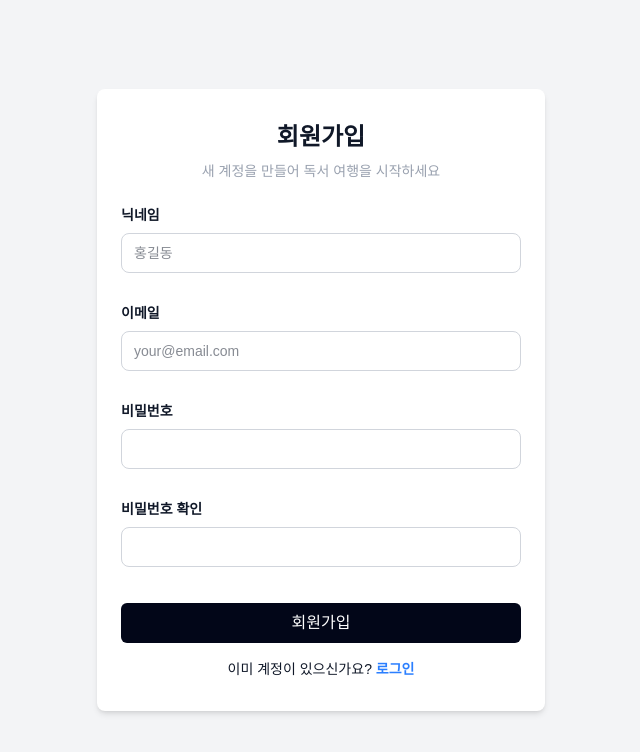
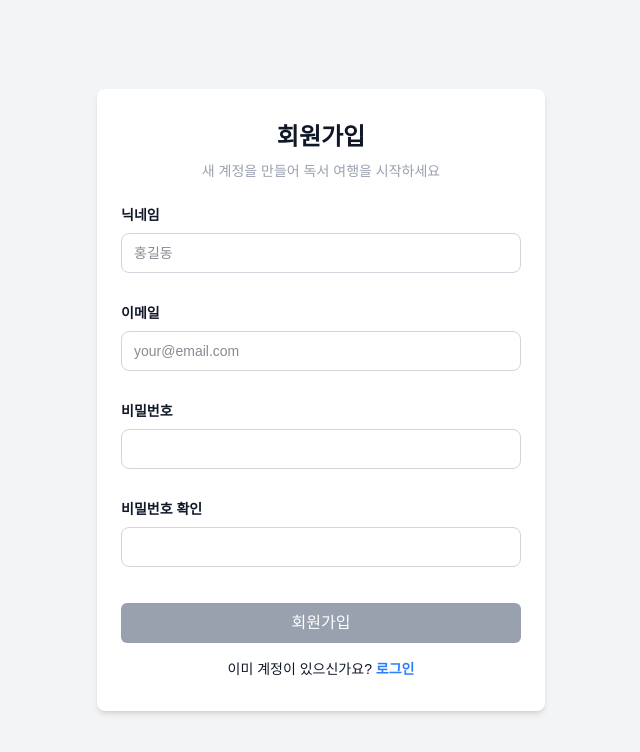
Before and after one commit to DEEPDIVE-BookJuck-BookJuck/BookJuck-BookJuck, a Next.js app: page /auth/sign-up in a window 1280 px wide. Shown: the top 752 px of the page, without its empty margins (319-959 px from the left). Built offline with nearby package versions, Linux system fonts and the light colour scheme; no server answers; a web font is replaced by a local one.

Commit message:
feat: submit 버튼 비활성화 상태 추가

```diff
--- a/src/app/(without-header)/auth/log-in/page.tsx
+++ b/src/app/(without-header)/auth/log-in/page.tsx
@@ -118,7 +118,14 @@ export default function LoginPage() {
         />
         <FormError message={passwordError} />
 
-        <Button isLoading={isLoading}>로그인</Button>
+        <Button
+          isLoading={isLoading}
+          disabled={
+            !email || !password || !!emailError || !!passwordError
+          }
+        >
+          로그인
+        </Button>
 
         <div className="text-sm text-center">
           계정이 없으신가요?{' '}
--- a/src/app/(without-header)/auth/sign-up/page.tsx
+++ b/src/app/(without-header)/auth/sign-up/page.tsx
@@ -69,6 +69,16 @@ export default function SignupPage() {
       setIsLoading(false)
     }
   }
+
+  const isFormValid =
+    nickName.trim() !== '' &&
+    email.trim() !== '' &&
+    password !== '' &&
+    confirmPassword !== '' &&
+    !nickNameError &&
+    !emailError &&
+    !passwordError &&
+    !confirmError
 
   return (
     <>
@@ -164,7 +174,12 @@ export default function SignupPage() {
         />
         <FormError message={confirmError} />
 
-        <Button isLoading={isLoading}>회원가입</Button>
+        <Button
+          isLoading={isLoading}
+          disabled={!isFormValid}
+        >
+          회원가입
+        </Button>
 
         <div className="text-sm text-center">
           이미 계정이 있으신가요?{' '}
```
